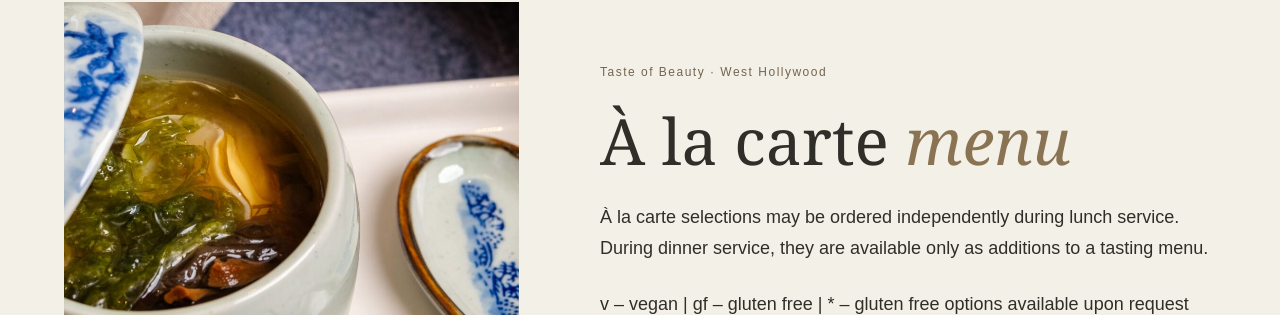
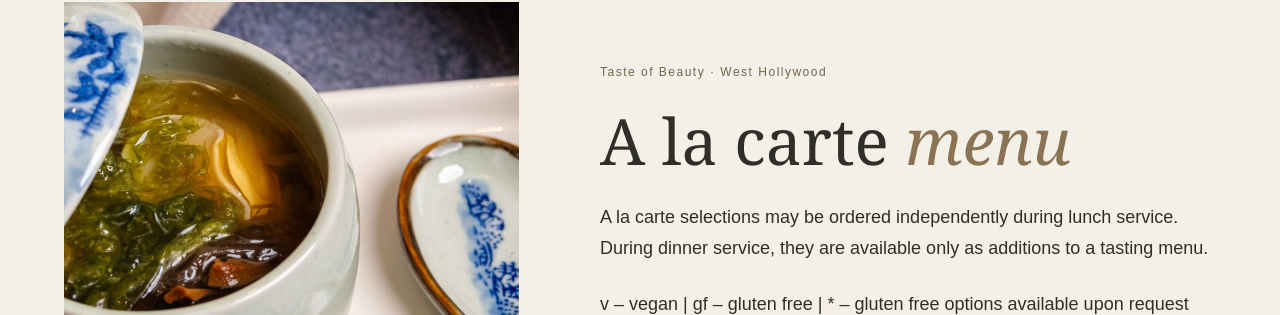
Before and after one commit to MeiyuTech/taste-of-beauty-nextjs, a Next.js app: page /a-la-carte in a window 1280 px wide. Shown: the part 150-465 px from the top of the page. Built offline with nearby package versions, Linux system fonts and the light colour scheme; no server answers.

Commit message:
fix: standardize A la carte naming across menus

```diff
--- a/src/app/a-la-carte/page.tsx
+++ b/src/app/a-la-carte/page.tsx
@@ -6,8 +6,8 @@ import menus from "@/lib/landing-menus.json";
 import "./a-la-carte.css";
 
 export const metadata: Metadata = {
-  title: "À la Carte Menu in West Hollywood",
-  description: "Explore soups, appetizers and entrees at Taste of Beauty in West Hollywood. À la carte at lunch, or as additions to a dinner tasting menu.",
+  title: "A la carte Menu in West Hollywood",
+  description: "Explore soups, appetizers and entrees at Taste of Beauty in West Hollywood. A la carte at lunch, or as additions to a dinner tasting menu.",
   alternates: { canonical: "/a-la-carte" },
 };
 export default function ALaCartePage() {
@@ -18,7 +18,7 @@ export default function ALaCartePage() {
         <div className="alc-photo"><img src={menu.images[0].src} alt="Soup served in a porcelain bowl at Taste of Beauty" /></div>
         <div className="alc-copy">
           <p className="eyebrow">Taste of Beauty · West Hollywood</p>
-          <h1>À la carte <em>menu</em></h1>
+          <h1>A la carte <em>menu</em></h1>
           {menu.intro[0].paragraphs.map((text) => <p key={text}>{text}</p>)}
           <InternalLink className="cta" href="/#booking">Reserve a table</InternalLink>
         </div>
--- a/src/components/a-la-carte-menu.tsx
+++ b/src/components/a-la-carte-menu.tsx
@@ -11,7 +11,7 @@ export default function ALaCarteMenu({ groups }: { groups: MenuGroup[] }) {
     if (next === null) return;
     event.preventDefault(); setActive(next); tabs.current[next]?.focus();
   }
-  return <section className="alc-menu" aria-label="À la carte dishes">
+  return <section className="alc-menu" aria-label="A la carte dishes">
     <div className="alc-tabs" role="tablist" aria-label="Menu categories">
       {groups.map((group, index) => <button key={group.label} ref={(node) => { tabs.current[index] = node; }} type="button" role="tab" id={`alc-tab-${index}`} aria-selected={active === index} aria-controls={`alc-panel-${index}`} tabIndex={active === index ? 0 : -1} onClick={() => setActive(index)} onKeyDown={(event) => keyboard(event, index)}>{group.label}</button>)}
     </div>
--- a/src/components/dining-choice.tsx
+++ b/src/components/dining-choice.tsx
@@ -19,7 +19,7 @@ export default function DiningChoice() {
   return <>
     <button ref={trigger} className="choice-trigger" type="button" aria-haspopup="dialog" onClick={() => setOpen(true)}>
       <img src="/assets/xlb-0.webp" alt="Handmade xiaolongbao" />
-      <div><strong className="choice-title-with-label">Xiaolongbao <span className="choice-menu-label">&amp; a la carte</span></strong><span>Handmade vegan dumplings</span></div>
+      <div><strong className="choice-title-with-label">Xiaolongbao <span className="choice-menu-label">&amp; A la carte</span></strong><span>Handmade vegan dumplings</span></div>
     </button>
     <dialog ref={dialog} className="dining-choice-dialog" aria-labelledby="dining-choice-title" onClose={() => { setOpen(false); trigger.current?.focus(); }} onClick={(event) => {
       if (event.target !== event.currentTarget) return;
@@ -31,7 +31,7 @@ export default function DiningChoice() {
       <h2 id="dining-choice-title">Choose your <em>menu</em></h2>
       <div className="dining-choice-options">
         <InternalLink href="/vegan-xiaolongbao"><img src="/assets/xlb-0.webp" alt="Handmade xiaolongbao in a bamboo steamer" /><div><h3>Xiaolongbao</h3><p>Handmade vegan dumplings</p><span>Explore Xiaolongbao</span></div></InternalLink>
-        <InternalLink href="/a-la-carte"><img src="/images/landing/dscf0743-scaled-1-rp0i8xah9rke4dbnj0p82fthunzhtmq8a7mlupn1c0.jpg" alt="Soup served in a porcelain bowl" /><div><h3>À la carte</h3><p>Soup, appetizers &amp; entrees</p><span>Explore À la carte</span></div></InternalLink>
+        <InternalLink href="/a-la-carte"><img src="/images/landing/dscf0743-scaled-1-rp0i8xah9rke4dbnj0p82fthunzhtmq8a7mlupn1c0.jpg" alt="Soup served in a porcelain bowl" /><div><h3>A la carte</h3><p>Soup, appetizers &amp; entrees</p><span>Explore A la carte</span></div></InternalLink>
       </div>
     </dialog>
   </>;
--- a/src/components/hollywood-landing.tsx
+++ b/src/components/hollywood-landing.tsx
@@ -19,7 +19,7 @@ export function landingMetadata(slug: LandingSlug): Metadata {
 const steps = [
   ["Pick your date & party size", "Lock in your table."],
   ["Tell us your needs", "Add any dietary notes when you book."],
-  ["Make it yours", "Choose vegan or vegetarian, a tasting menu or à la carte,"],
+  ["Make it yours", "Choose vegan or vegetarian, a tasting menu or A la carte,"],
   ["Savor the moment", "Sit back and let the experience unfold."],
 ];
 
--- a/src/lib/landing-menus.json
+++ b/src/lib/landing-menus.json
@@ -367,13 +367,13 @@
   },
   {
     "id": "a-la-carte",
-    "label": "À La Carte",
+    "label": "A la carte",
     "intro": [
       {
-        "title": "À La Carte Menu",
+        "title": "A la carte Menu",
         "price": "",
         "paragraphs": [
-          "À la carte selections may be ordered independently during lunch service. During dinner service, they are available only as additions to a tasting menu.",
+          "A la carte selections may be ordered independently during lunch service. During dinner service, they are available only as additions to a tasting menu.",
           "v – vegan | gf – gluten free | * – gluten free options available upon request"
         ]
       }
--- a/src/lib/menus.ts
+++ b/src/lib/menus.ts
@@ -132,7 +132,7 @@ export const menus: Record<MenuKey, DiningMenu> = {
   },
   "lunch": {
     "title": "A Better Lunch Break",
-    "price": "À la carte",
+    "price": "A la carte",
     "unit": "Tue–Sun",
     "eyebrow": "LUNCH · 12:30–3:30 PM",
     "image": "vegetable-noodles.png",
```
